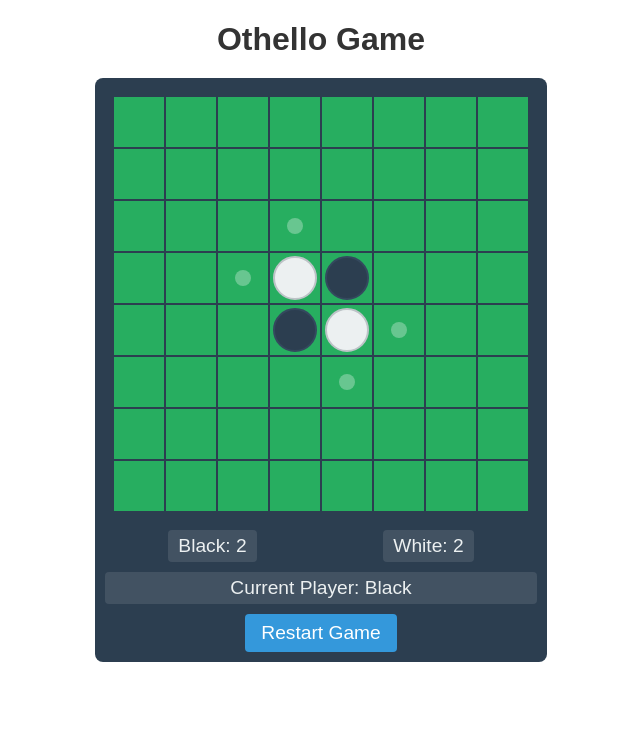
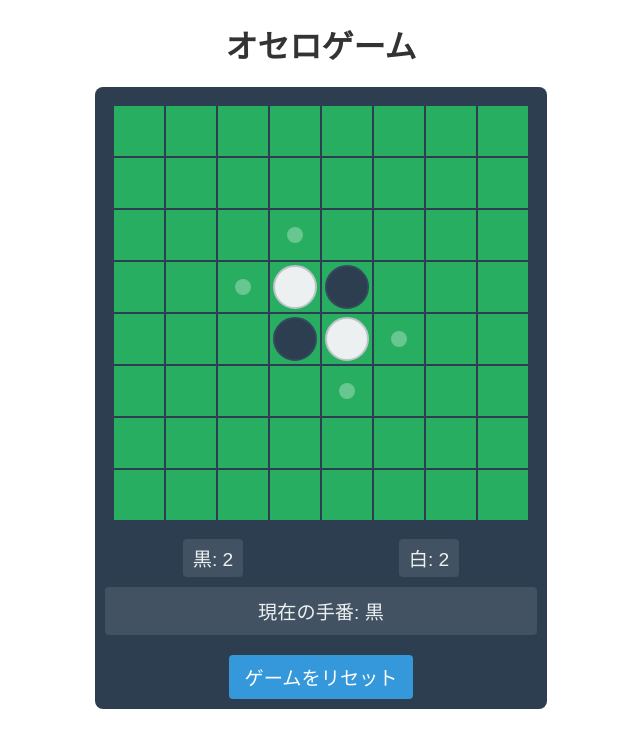
Before and after one commit to namakun/othello, a Vue app: page / in a window 1280 px wide. Shown: the top 748 px of the page, without its empty margins (319-959 px from the left). Built offline with nearby package versions, Linux system fonts and the light colour scheme.

Commit message:
基本機能のバグ修正 (パス時のメッセージとゲーム終了時にパスメッセージが出る問題の修正)

```diff
--- a/public/index.html
+++ b/public/index.html
@@ -1,15 +1,15 @@
 <!DOCTYPE html>
-<html lang="en">
+<html lang="ja">
   <head>
     <meta charset="utf-8">
     <meta http-equiv="X-UA-Compatible" content="IE=edge">
     <meta name="viewport" content="width=device-width,initial-scale=1.0">
     <link rel="icon" href="<%= BASE_URL %>favicon.ico">
-    <title>Othello Game</title>
+    <title>オセロゲーム</title>
   </head>
   <body>
     <noscript>
-      <strong>We're sorry but Othello Game doesn't work properly without JavaScript enabled. Please enable it to continue.</strong>
+      <strong>申し訳ありませんが、このゲームを実行するにはJavaScriptを有効にする必要があります。</strong>
     </noscript>
     <div id="app"></div>
     <!-- built files will be auto injected -->
--- a/src/App.vue
+++ b/src/App.vue
@@ -1,6 +1,6 @@
-ls<template>
+<template>
   <div class="app">
-    <h1>Othello Game</h1>
+    <h1>オセロゲーム</h1>
     <div class="game-container">
       <GameBoard />
     </div>
--- a/src/components/GameBoard.vue
+++ b/src/components/GameBoard.vue
@@ -17,19 +17,24 @@
     <div class="game-info">
       <div class="score-board">
         <div class="score black-score">
-          Black: {{ blackScore }}
+          黒: {{ blackScore }}
         </div>
         <div class="score white-score">
-          White: {{ whiteScore }}
+          白: {{ whiteScore }}
         </div>
       </div>
-      <div class="current-player" v-if="!isGameOver">
-        Current Player: {{ currentPlayer === 'black' ? 'Black' : 'White' }}
+      <div class="status-message" :class="{ 'status-pass': showPassMessage }">
+        <div v-if="showPassMessage" class="pass-message">
+          {{ currentPlayer === 'black' ? '黒' : '白' }}の手番をスキップします
+        </div>
+        <div v-else-if="isGameOver" class="game-over">
+          ゲーム終了！ 勝者: {{ winner === 'Draw' ? '引き分け' : (winner === 'Black' ? '黒' : '白') }}
+        </div>
+        <div v-else class="current-player">
+          現在の手番: {{ currentPlayer === 'black' ? '黒' : '白' }}
+        </div>
       </div>
-      <div class="game-status" v-if="isGameOver">
-        Game Over! Winner: {{ winner }}
-      </div>
-      <button class="restart-button" @click="initializeBoard">Restart Game</button>
+      <button class="restart-button" @click="initializeBoard">ゲームをリセット</button>
     </div>
   </div>
 </template>
@@ -43,6 +48,7 @@ export default {
       currentPlayer: 'black',
       isGameOver: false,
       winner: null,
+      showPassMessage: false,
       directions: [
         [-1, -1], [-1, 0], [-1, 1],
         [0, -1],          [0, 1],
@@ -76,6 +82,7 @@ export default {
       this.currentPlayer = 'black'
       this.isGameOver = false
       this.winner = null
+      this.showPassMessage = false
     },
     countPieces(color) {
       return this.board.reduce((count, row) =>
@@ -124,6 +131,9 @@ export default {
         return
       }
 
+      // Reset pass message
+      this.showPassMessage = false
+
       // Place the piece
       this.board[row][col] = this.currentPlayer
 
@@ -134,17 +144,30 @@ export default {
         }
       })
 
-      // Switch player
+      // Switch to next player
       this.currentPlayer = this.currentPlayer === 'black' ? 'white' : 'black'
 
-      // Check if next player has valid moves
+      // Check if the next player has valid moves
       if (!this.hasValidMoves()) {
-        // Switch back to check if original player has moves
+        // Store the player who needs to pass
+        const passingPlayer = this.currentPlayer
+
+        // Switch back to previous player to check their moves
         this.currentPlayer = this.currentPlayer === 'black' ? 'white' : 'black'
 
         if (!this.hasValidMoves()) {
-          // Game is over if neither player has valid moves
+          // If neither player has moves, end the game
           this.endGame()
+        } else {
+          // Show pass message for the player who has no moves
+          this.showPassMessage = true
+          // Switch back to the passing player for correct message display
+          this.currentPlayer = passingPlayer
+          setTimeout(() => {
+            this.showPassMessage = false
+            // Switch to the player who has valid moves
+            this.currentPlayer = this.currentPlayer === 'black' ? 'white' : 'black'
+          }, 2000)
         }
       }
     },
@@ -252,11 +275,41 @@ export default {
   border-radius: 4px;
 }
 
-.current-player, .game-status {
+.status-message {
+  padding: 10px;
+  margin: 10px 0;
+  border-radius: 4px;
+  background-color: rgba(255, 255, 255, 0.1);
+  transition: all 0.3s ease;
+}
+
+.status-pass {
+  background-color: #e74c3c;
+  animation: pulse 1s infinite;
+}
+
+@keyframes pulse {
+  0% {
+    transform: scale(1);
+  }
+  50% {
+    transform: scale(1.05);
+  }
+  100% {
+    transform: scale(1);
+  }
+}
+
+.pass-message {
+  font-weight: bold;
+  color: #fff;
+}
+
+.game-over {
+  background-color: #f1c40f;
+  color: #2c3e50;
   padding: 5px;
-  background-color: rgba(255, 255, 255, 0.1);
   border-radius: 4px;
-  margin-bottom: 10px;
 }
 
 .restart-button {
@@ -268,6 +321,7 @@ export default {
   cursor: pointer;
   font-size: 1em;
   transition: background-color 0.3s;
+  margin-top: 10px;
 }
 
 .restart-button:hover {
```
Also changed, not shown: 1 other file (tests, documents, lock files or other folders).
